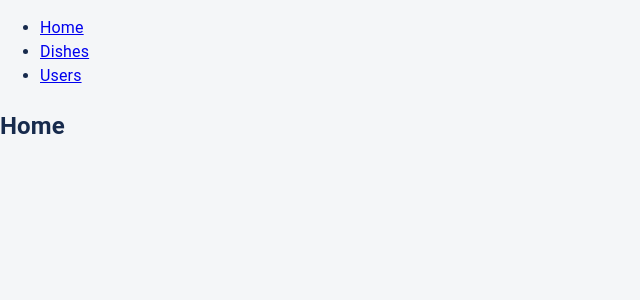
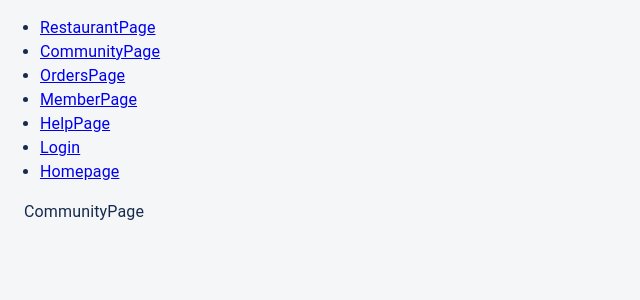
Before and after one commit to IslomKhurramov/papay-react, a React (Create React App) app: page /community in a window 1280 px wide. Shown: the top 300 px of the page, without its empty margins (0-640 px from the left). Built offline with nearby package versions, Linux system fonts and the light colour scheme.

Commit message:
feat: develop routing based on papay project

```diff
--- a/src/app/App.tsx
+++ b/src/app/App.tsx
@@ -1,10 +1,14 @@
 import React from "react";
 import "../css//App.css";
 import { Box, Button, Container, Stack, Typography } from "@mui/material";
-import { RippleBadge } from "./MaterialTheme/styled";
 import { BrowserRouter as Router, Switch, Route, Link } from "react-router-dom";
-import Users from "./components/users";
-import Dishes from "./components/dishes";
+import { RestaurantPage } from "./screens/RestaurantPage";
+import { CommunityPage } from "./screens/CommunityPage";
+import { OrdersPage } from "./screens/OrdersPage";
+import { MemberPage } from "./screens/MemberPage";
+import { HelpPage } from "./screens/HelpPage";
+import { Login } from "./screens/Login";
+import { Homepage } from "./screens/Homepage";
 
 function App() {
   return (
@@ -13,26 +17,50 @@
         <nav>
           <ul>
             <li>
-              <Link to="/">Home</Link>
+              <Link to="/restaurant">RestaurantPage</Link>
             </li>
             <li>
-              <Link to="/dishes">Dishes</Link>
+              <Link to="/community">CommunityPage</Link>
             </li>
             <li>
-              <Link to="/users">Users</Link>
+              <Link to="/orders">OrdersPage</Link>
+            </li>
+            <li>
+              <Link to="/member-page">MemberPage</Link>
+            </li>
+            <li>
+              <Link to="/help">HelpPage</Link>
+            </li>
+            <li>
+              <Link to="/login">Login</Link>
+            </li>
+            <li>
+              <Link to="/">Homepage</Link>
             </li>
           </ul>
         </nav>
 
         <Switch>
-          <Route path="/dishes">
-            <Dishes />
+          <Route path="/restaurant">
+            <RestaurantPage />
           </Route>
-          <Route path="/users">
-            <Users />
+          <Route path="/community">
+            <CommunityPage />
+          </Route>
+          <Route path="/orders">
+            <OrdersPage />
+          </Route>
+          <Route path="/member-page">
+            <MemberPage />
+          </Route>
+          <Route path="/help">
+            <HelpPage />
+          </Route>
+          <Route path="/login">
+            <Login />
           </Route>
           <Route path="/">
-            <Home />
+            <Homepage />
           </Route>
         </Switch>
       </div>
--- a/src/app/components/dishes.tsx
+++ /dev/null
@@ -1,12 +0,0 @@
-import React from "react";
-import { Box, Button, Container, Stack, Typography } from "@mui/material";
-
-function Dishes() {
-  return (
-    <Container>
-      <h2>Dishes</h2>
-    </Container>
-  );
-}
-
-export default Dishes;
--- a/src/app/components/users.tsx
+++ /dev/null
@@ -1,12 +0,0 @@
-import React from "react";
-import { Box, Button, Container, Stack, Typography } from "@mui/material";
-
-function Users() {
-  return (
-    <Container>
-      <h2>Users</h2>
-    </Container>
-  );
-}
-
-export default Users;
--- /dev/null
+++ b/src/app/screens/CommunityPage/index.tsx
@@ -0,0 +1,6 @@
+import { Container } from "@mui/system";
+import React from "react";
+
+export function CommunityPage() {
+  return <Container>CommunityPage</Container>;
+}
--- /dev/null
+++ b/src/app/screens/HelpPage/index.tsx
@@ -0,0 +1,6 @@
+import { Container } from "@mui/system";
+import React from "react";
+
+export function HelpPage() {
+  return <Container>HelpPage</Container>;
+}
--- /dev/null
+++ b/src/app/screens/Homepage/index.tsx
@@ -0,0 +1,6 @@
+import { Container } from "@mui/system";
+import React from "react";
+
+export function Homepage() {
+  return <Container>Homepage</Container>;
+}
--- /dev/null
+++ b/src/app/screens/Login/index.tsx
@@ -0,0 +1,6 @@
+import { Container } from "@mui/system";
+import React from "react";
+
+export function Login() {
+  return <Container>Login</Container>;
+}
--- /dev/null
+++ b/src/app/screens/MemberPage/index.tsx
@@ -0,0 +1,6 @@
+import { Container } from "@mui/system";
+import React from "react";
+
+export function MemberPage() {
+  return <Container>MemberPage</Container>;
+}
--- /dev/null
+++ b/src/app/screens/OrdersPage/index.tsx
@@ -0,0 +1,6 @@
+import { Container } from "@mui/system";
+import React from "react";
+
+export function OrdersPage() {
+  return <Container>OrdersPage</Container>;
+}
--- /dev/null
+++ b/src/app/screens/RestaurantPage/index.tsx
@@ -0,0 +1,6 @@
+import { Container } from "@mui/system";
+import React from "react";
+
+export function RestaurantPage() {
+  return <Container>RestaurantPage</Container>;
+}
```
